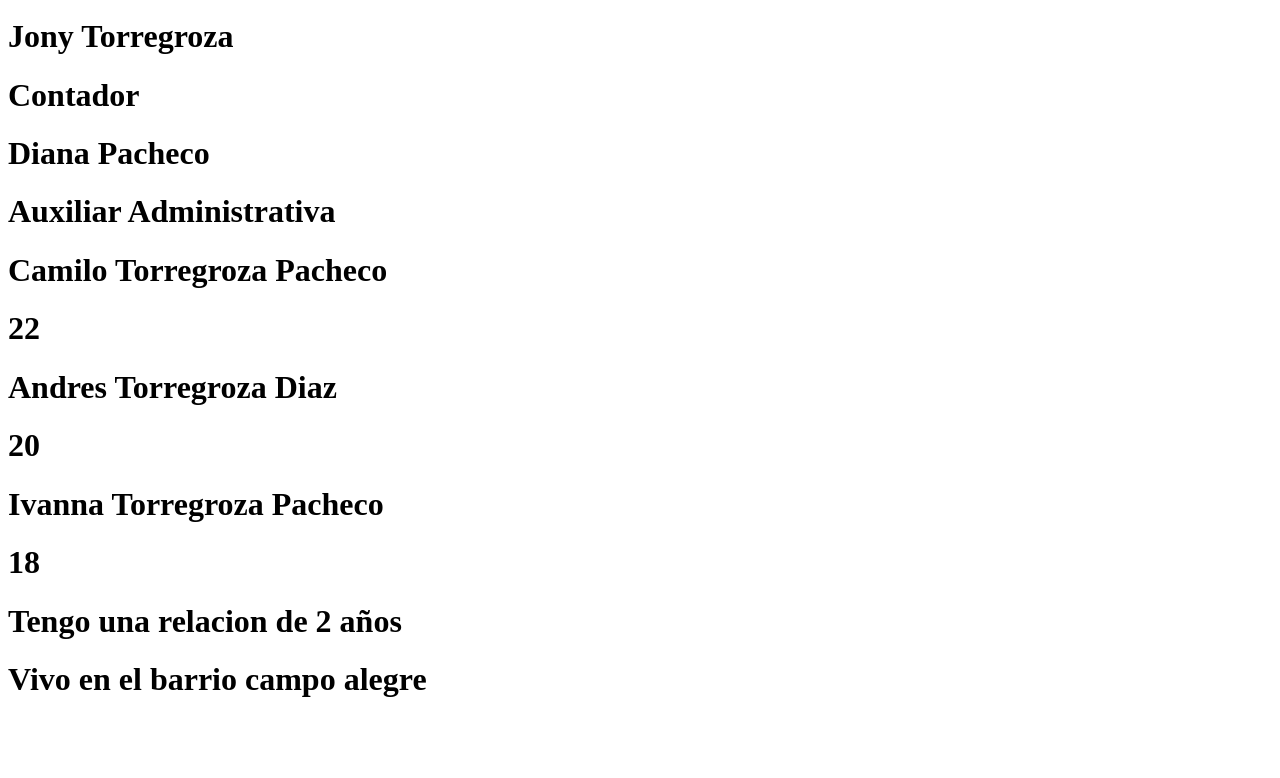
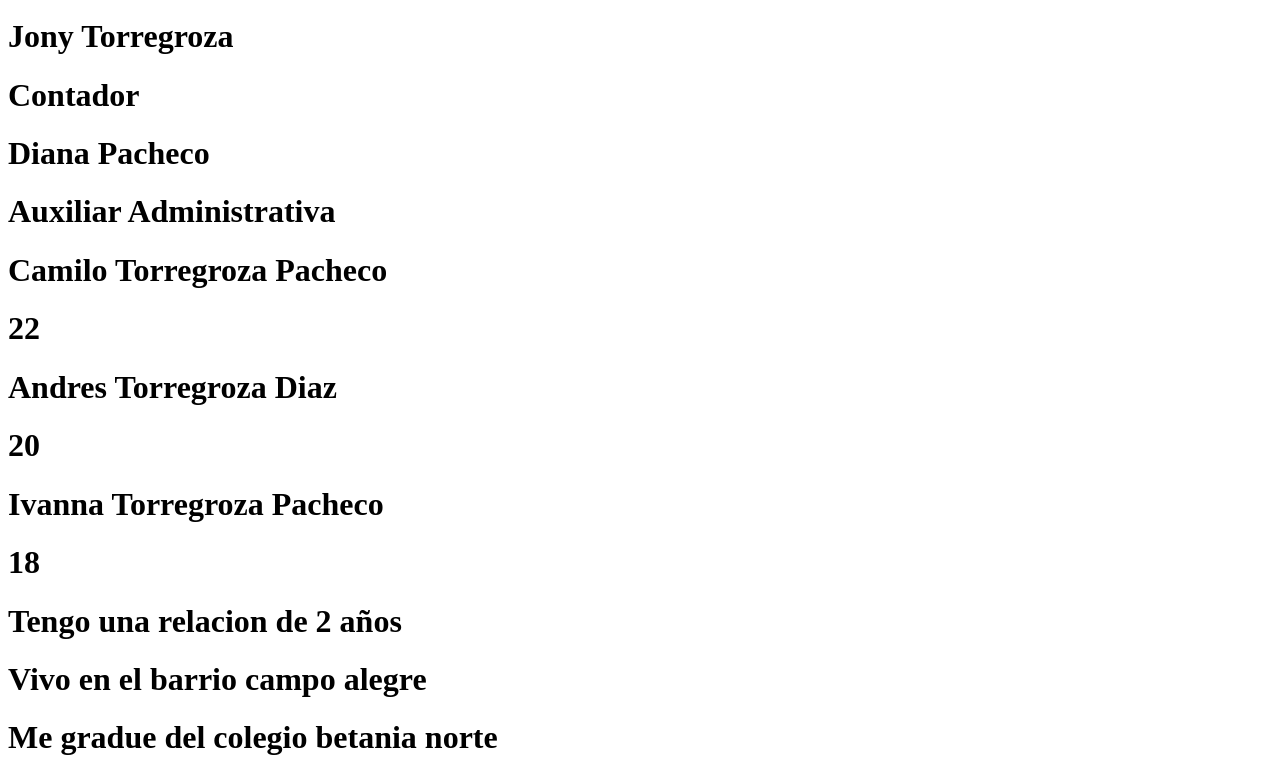
Before and after one commit to Luchox2004/tallergit, a plain HTML site: page index.html in a window 1280 px wide. Shown: the part 874-1652 px from the top of the page. Before the commit the page ends 1593 px from the top, so only its background shows below. Drawn offline with Linux system fonts and the light colour scheme.

Commit message:
Colegio del que me gradue

```diff
--- a/index.html
+++ b/index.html
@@ -45,6 +45,7 @@
     <h1>Ivanna Torregroza Pacheco</h1> <h1>18</h1>
     <h1>Tengo una relacion de 2 años</h1>
     <h1>Vivo en el barrio campo alegre</h1>
+    <h1>Me gradue del colegio betania norte</h1>
 </head>
 <body>
 
```
